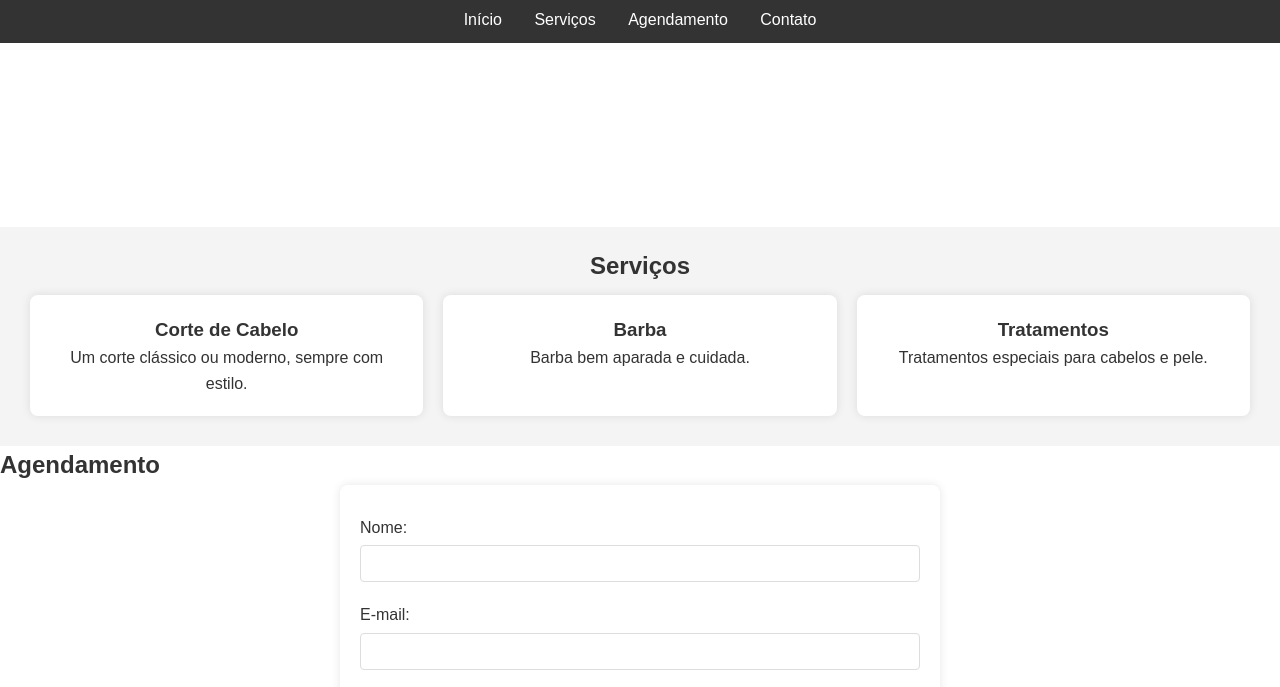
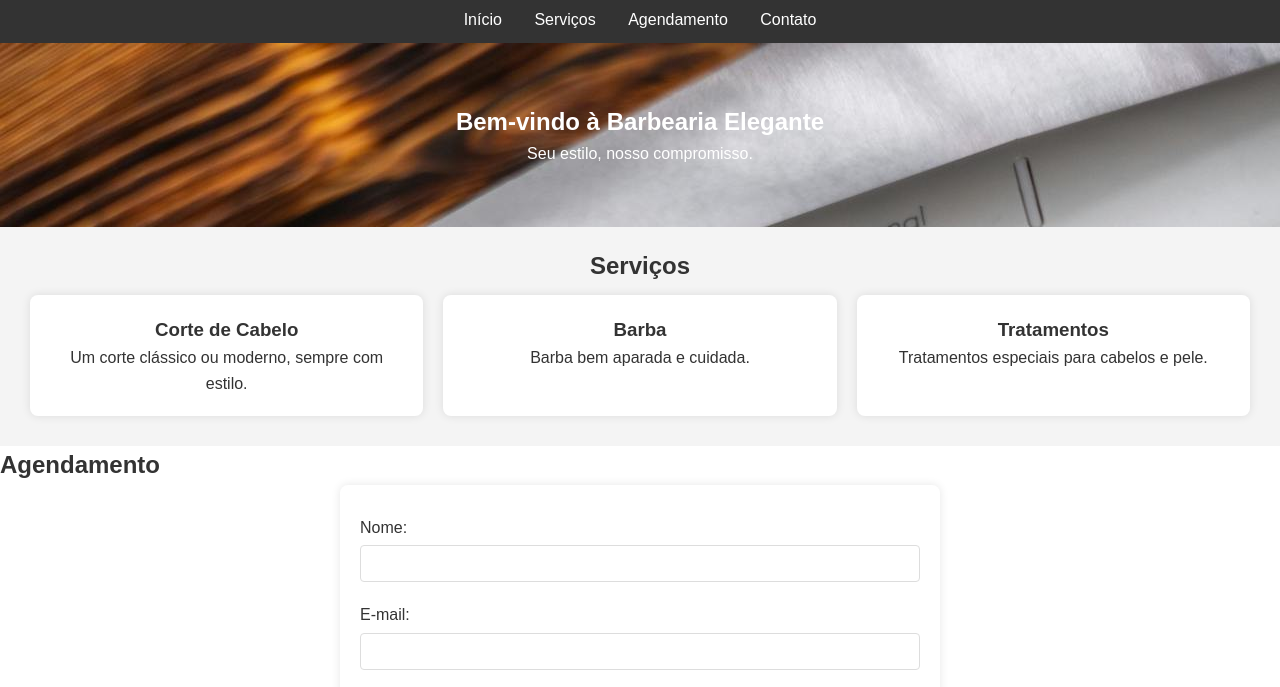
Before and after one commit to LOSAPKSOFICIAL/barbearia-elegante, a plain HTML site: page index.html in a window 1280 px wide. Shown: the part 64-751 px from the top of the page. Drawn offline with Linux system fonts and the light colour scheme.

Commit message:
Atualizar o styles.css

```diff
--- a/styles.css
+++ b/styles.css
@@ -49,7 +49,7 @@ nav ul li a:hover {
 }
 
 .hero {
-    background-image url: (/imagem/imageX.jpg);
+    background-image: url("/imagem/imageX.jpg");
     no-repeat center center/cover;
     color: #fff;
     padding: 60px 20px;
```
